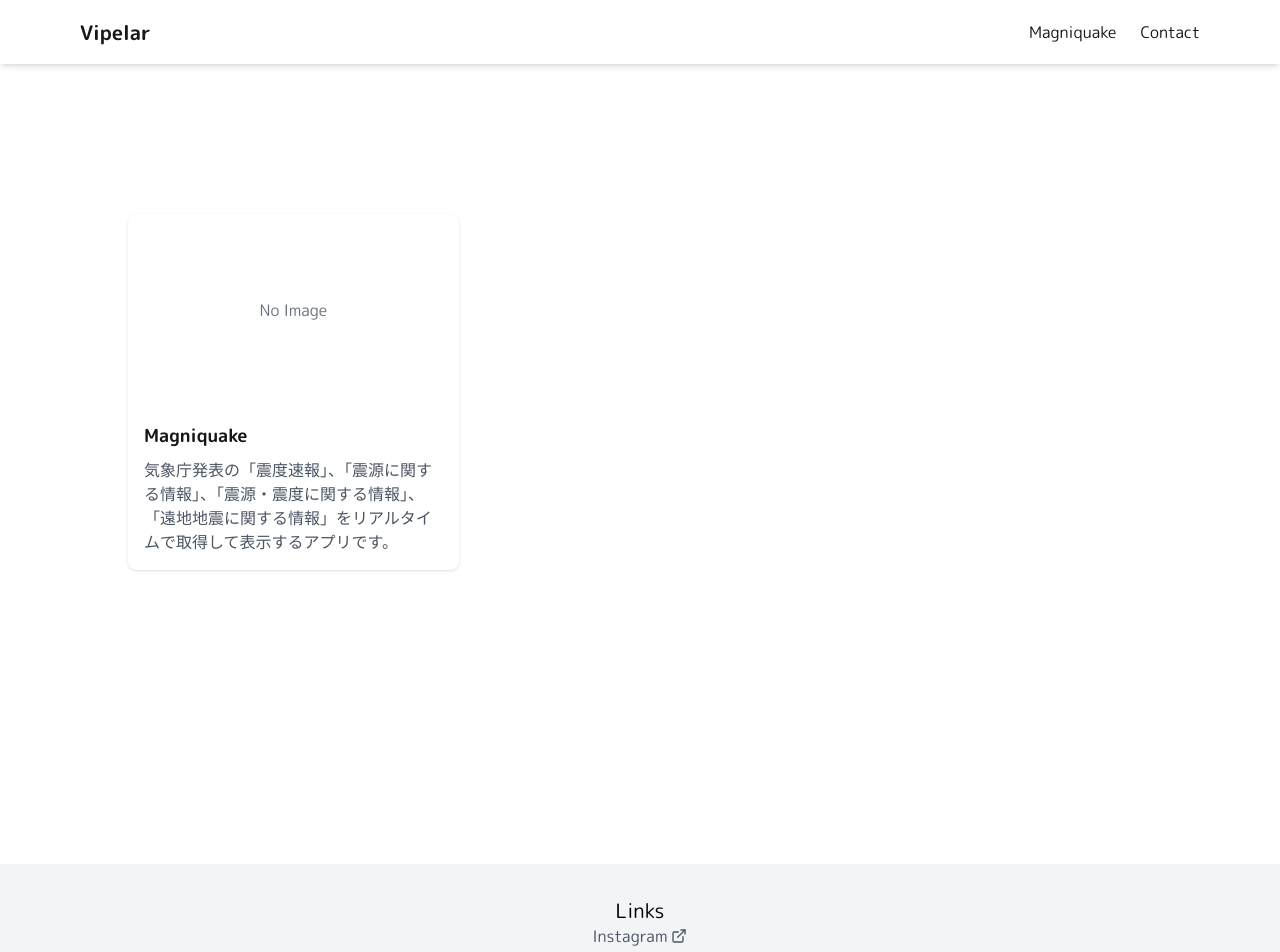
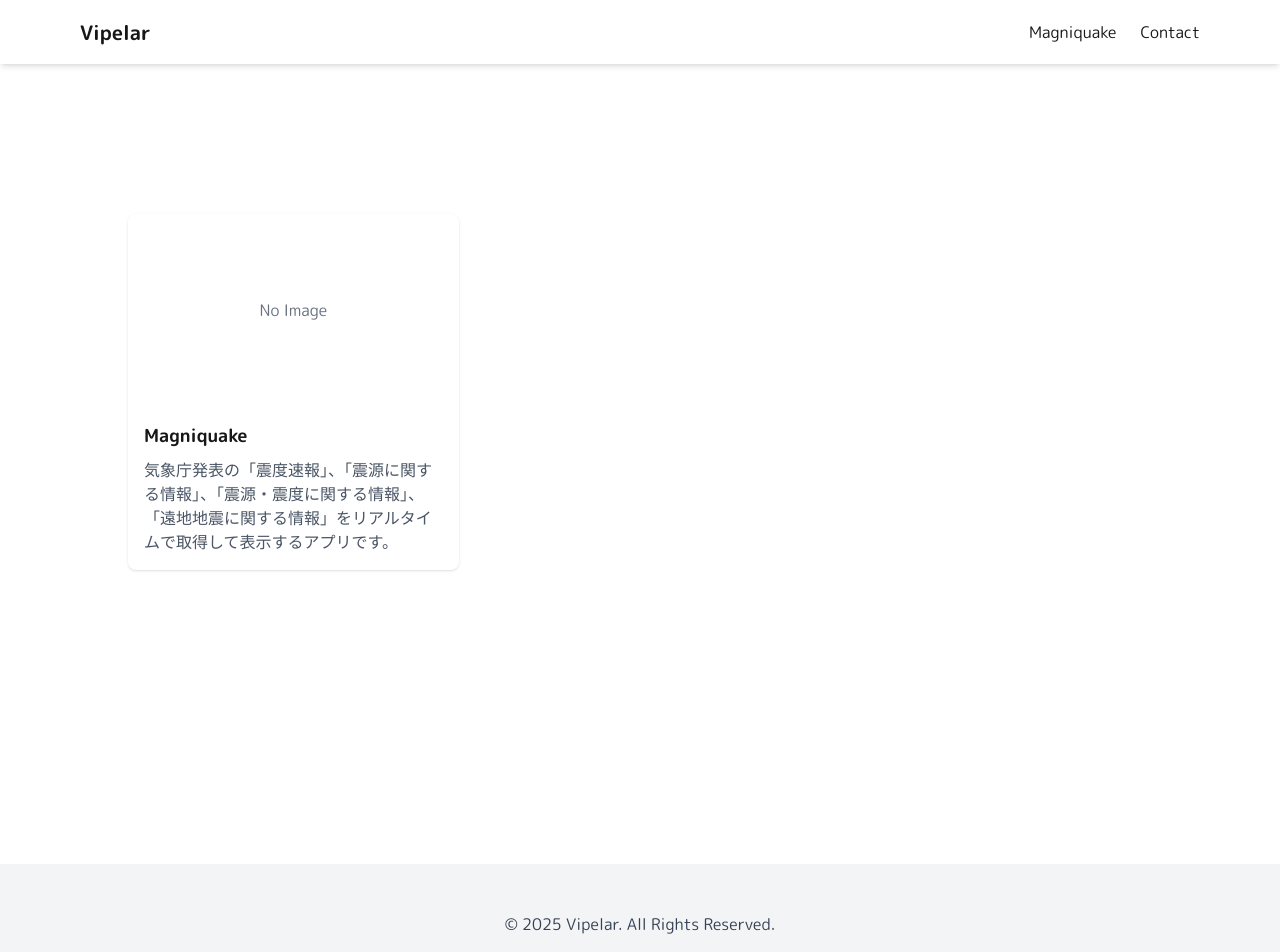
Before and after one commit to suica-crux/homepage, a Next.js app: page / in a window 1280 px wide. Shown: the top 952 px of the page. Built offline with nearby package versions, Linux system fonts and the light colour scheme.

Commit message:
リンクを修正

```diff
--- a/src/components/Footer.tsx
+++ b/src/components/Footer.tsx
@@ -7,15 +7,9 @@ import ExternalLink from './ExternalLink';
 export default function Footer() {
   return (
     <footer className="bg-gray-100 text-gray-600 mt-16 py-8 flex flex-col items-center">
-      <Text size="xl">Links</Text>
+      {/* <Text size="xl">Links</Text>
       <div className="flex space-x-6">
-        <ExternalLink
-          href="https://instagram.com/doshisha_chigaku"
-          customClass="hover:text-blue-500"
-        >
-          Instagram
-        </ExternalLink>
-      </div>
+      </div> */}
       <div className="text-center mt-4 text-sm">
         <Text colour="gray">
           &copy; 2025 Vipelar. All Rights Reserved.
```
